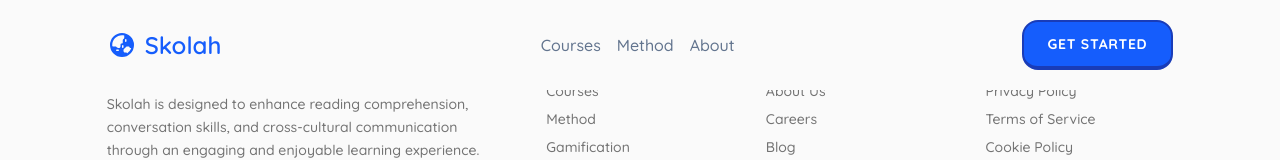
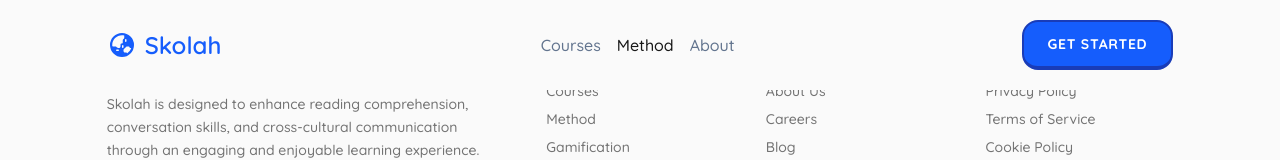
Before and after one commit to anggasaputra25/skolah, a Next.js app: page /method in a window 1280 px wide. Shown: the top 160 px of the page. Built offline with nearby package versions, Linux system fonts and the light colour scheme.

Commit message:
feat: add target prop to Navbar for active link highlighting in About, Courses, and Method pages

```diff
--- a/app/(pages)/about/page.tsx
+++ b/app/(pages)/about/page.tsx
@@ -4,7 +4,7 @@ import { Navbar } from "@/components/layout/Navbar";
 const AboutPage = () => {
     return (
         <>
-            <Navbar />
+            <Navbar target={3} />
 
             {/* Main Section */}
 
--- a/app/(pages)/courses/page.tsx
+++ b/app/(pages)/courses/page.tsx
@@ -34,7 +34,7 @@ const CoursesPage = () => {
 
     return (
         <>
-            <Navbar />
+            <Navbar target={1} />
 
             {/* Hero Section */}
             <div className="lg:pt-22 relative overflow-hidden min-h-dvh flex flex-col justify-center lg:justify-between items-center gap-5">
--- a/app/(pages)/method/page.tsx
+++ b/app/(pages)/method/page.tsx
@@ -4,7 +4,7 @@ import { Navbar } from "@/components/layout/Navbar";
 const MethodPage = () => {
     return (
         <>
-            <Navbar />
+            <Navbar target={2} />
 
             {/* Main Section */}
 
--- a/components/layout/Navbar.tsx
+++ b/components/layout/Navbar.tsx
@@ -6,7 +6,7 @@ import { ButtonLink } from "../ui/ButtonLink"
 import { FontAwesomeIcon } from "@fortawesome/react-fontawesome"
 import { faEarthAsia, faBars, faXmark } from "@fortawesome/free-solid-svg-icons"
 
-export const Navbar = () => {
+export const Navbar = ({target = 0}: {target?: number}) => {
     const [isOpen, setIsOpen] = useState(false)
 
     return (
@@ -19,9 +19,9 @@ export const Navbar = () => {
                     </Link>
 
                     <div className="hidden md:flex gap-4">
-                        <Link className="text-slate-500 hover:text-neutral-900" href={'/courses'}>Courses</Link>
-                        <Link className="text-slate-500 hover:text-neutral-900" href={'/method'}>Method</Link>
-                        <Link className="text-slate-500 hover:text-neutral-900" href={'/about'}>About</Link>
+                        <Link className={`${target == 1 ? 'text-neutral-900' : 'text-slate-500 hover:text-neutral-900'}`} href={'/courses'}>Courses</Link>
+                        <Link className={`${target == 2 ? 'text-neutral-900' : 'text-slate-500 hover:text-neutral-900'}`} href={'/method'}>Method</Link>
+                        <Link className={`${target == 3 ? 'text-neutral-900' : 'text-slate-500 hover:text-neutral-900'}`} href={'/about'}>About</Link>
                     </div>
 
                     <div className="hidden md:block">
```
